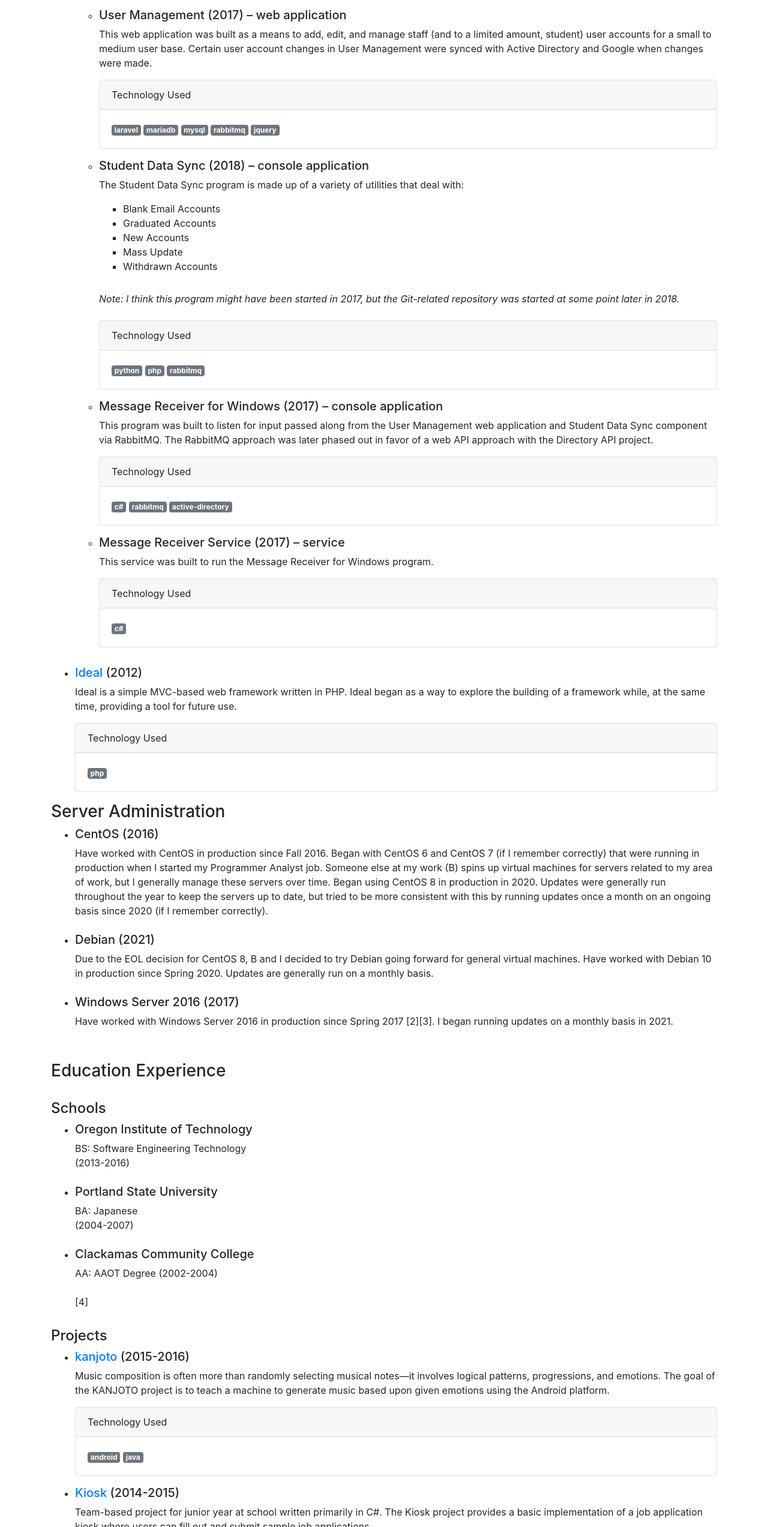
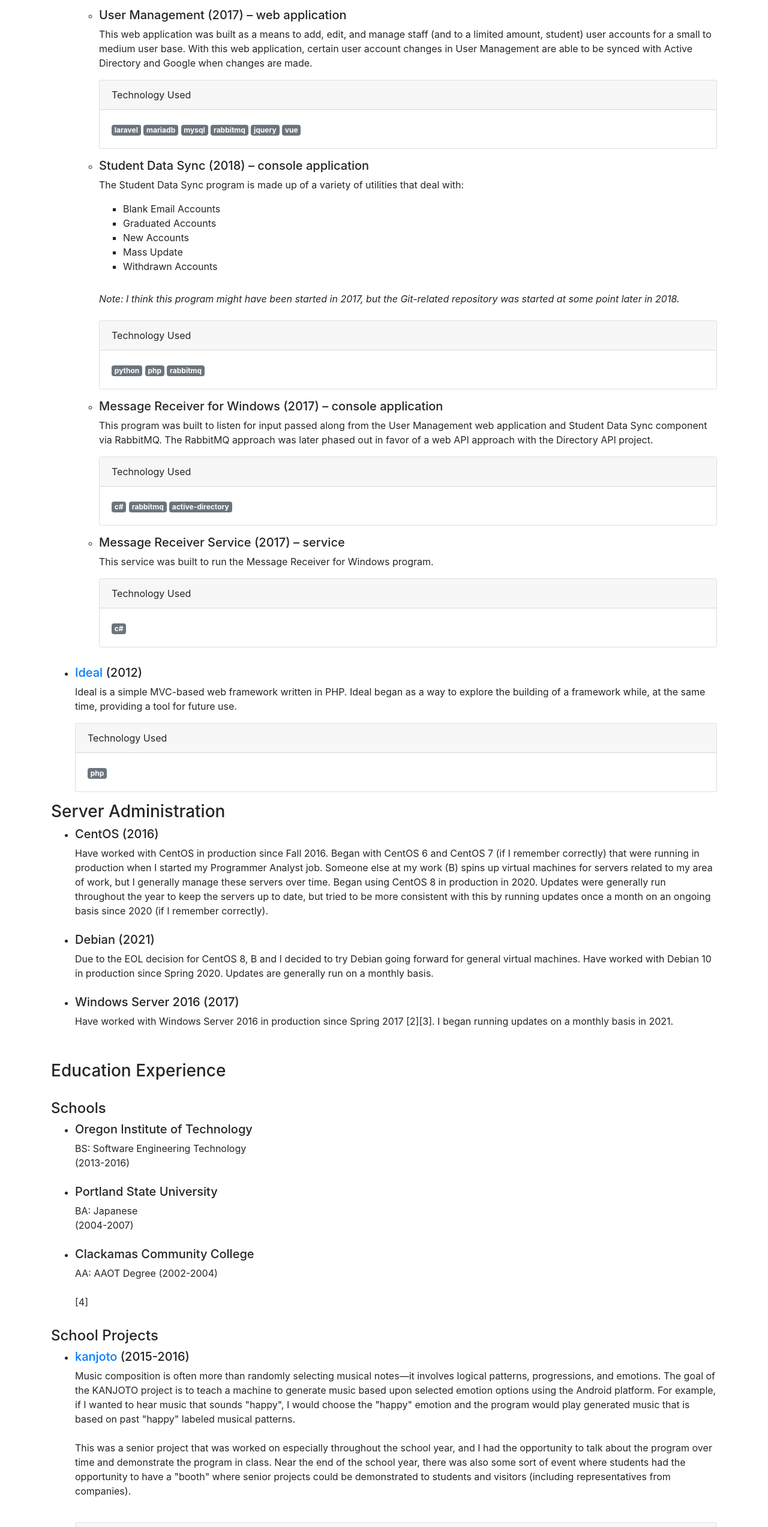
Before and after one commit to summea/summea.github.io, a plain HTML site: page index.html in a window 1280 px wide. Shown: the part 3065-5610 px from the top of the page at 60% size. Drawn offline with nearby package versions, Linux system fonts and the light colour scheme.

Commit message:
Added more information about school projects and updated HTML formatting

```diff
--- a/index.html
+++ b/index.html
@@ -82,7 +82,7 @@
         <li>
           <h5>Dashboard (2019)</h5>
           <p>
-            A simple web application project that displays data from User Management. The backend is built with Flask, and the frontend is built with React.<br>
+            A simple web application project that displays data from User Management. The backend is built with Flask, and the frontend is built with React.<br />
             <div class="card">
               <div class="card-header">Technology Used</div>
               <div class="card-body">
@@ -124,7 +124,7 @@
               <li>Import mailing list changes into Mailman</li>
               <li>Update sending rights for users with mailing list changes</li>
             </ol>
-            <br>
+            <br />
             Previously, this project ran the first three steps all at one time, but this led to times where Ume API was so busy with the related requests that it couldn't handle new incoming requests. Thus, there would be times where Ume API was unavailable during some of the processing taking place with the Mailing List Sync. In 2020, there was the idea to address this unavailability issue by using the task queue program called Celery. So now, when requests for mailing list members are made, they are taken up as tasks to run independently, so Ume API now can fire off tasks and provides a result URL that can be checked for when the task is completed. Once completed, the desired information is returned without causing a slowdown for Ume API, which means that it can continue to handle other incoming requests as expected.<br /><br />
             <div class="card">
               <div class="card-header">Technology Used</div>
@@ -216,7 +216,7 @@
             <li>
               <h5>User Management (2017) – web application</h5>
               <p>
-                This web application was built as a means to add, edit, and manage staff (and to a limited amount, student) user accounts for a small to medium user base. Certain user account changes in User Management were synced with Active Directory and Google when changes were made.
+                This web application was built as a means to add, edit, and manage staff (and to a limited amount, student) user accounts for a small to medium user base. With this web application, certain user account changes in User Management are able to be synced with Active Directory and Google when changes are made.
                 <div class="card">
                   <div class="card-header">Technology Used</div>
                   <div class="card-body">
@@ -225,6 +225,7 @@
                     <span class="badge badge-secondary">mysql</span>
                     <span class="badge badge-secondary">rabbitmq</span>
                     <span class="badge badge-secondary">jquery</span>
+                    <span class="badge badge-secondary">vue</span>
                   </div>
                 </div>
               </p>
@@ -268,7 +269,7 @@
             <li>
               <h5>Message Receiver Service (2017) – service</h5>
               <p>
-                This service was built to run the Message Receiver for Windows program.<br>
+                This service was built to run the Message Receiver for Windows program.<br />
                 <div class="card">
                   <div class="card-header">Technology Used</div>
                   <div class="card-body">
@@ -282,7 +283,7 @@
         <li>
           <h5><a href="https://github.com/summea/ideal">Ideal</a> (2012)</h5>
           <p>
-            Ideal is a simple MVC-based web framework written in PHP. Ideal began as a way to explore the building of a framework while, at the same time, providing a tool for future use.<br>
+            Ideal is a simple MVC-based web framework written in PHP. Ideal began as a way to explore the building of a framework while, at the same time, providing a tool for future use.<br />
             <div class="card">
               <div class="card-header">Technology Used</div>
               <div class="card-body">
@@ -329,17 +330,19 @@
         </li>
         [4]
       </ul>
-      <h4>Projects</h4>
+      <h4>School Projects</h4>
       <ul>
         <li>
           <h5><a href="https://github.com/summea/kanjoto">kanjoto</a> (2015-2016)</h5>
           <p>
-            Music composition is often more than randomly selecting musical notes—it involves logical patterns, progressions, and emotions. The goal of the KANJOTO project is to teach a machine to generate music based upon given emotions using the Android platform.<br>
+            Music composition is often more than randomly selecting musical notes—it involves logical patterns, progressions, and emotions. The goal of the KANJOTO project is to teach a machine to generate music based upon selected emotion options using the Android platform. For example, if I wanted to hear music that sounds "happy", I would choose the "happy" emotion and the program would play generated music that is based on past "happy" labeled musical patterns.<br /><br />
+            This was a senior project that was worked on especially throughout the school year, and I had the opportunity to talk about the program over time and demonstrate the program in class. Near the end of the school year, there was also some sort of event where students had the opportunity to have a "booth" where senior projects could be demonstrated to students and visitors (including representatives from companies).<br /><br />
             <div class="card">
               <div class="card-header">Technology Used</div>
               <div class="card-body">
                 <span class="badge badge-secondary">android</span>
                 <span class="badge badge-secondary">java</span>
+                <span class="badge badge-secondary">sqlite</span>
               </div>
             </div>
           </p>
@@ -347,12 +350,13 @@
         <li>
           <h5><a href="https://github.com/summea/kask-kiosk">Kiosk</a> (2014-2015)</h5>
           <p>
-            Team-based project for junior year at school written primarily in C#. The Kiosk project provides a basic implementation of a job application kiosk where users can fill out and submit sample job applications.<br>
+            Kiosk was a team-based project for junior year at school written primarily in C#. The Kiosk project provides a basic implementation of a job application kiosk where users can fill out and submit sample job applications. If I remember correctly, I think I worked more on the web application side of this project, while other members of the group might have worked on that part as well or on other parts like the database, etc.<br />
             <div class="card">
               <div class="card-header">Technology Used</div>
               <div class="card-body">
                 <span class="badge badge-secondary">asp.net mvc</span>
                 <span class="badge badge-secondary">c#</span>
+                <span class="badge badge-secondary">sql-server</span>
               </div>
             </div>
           </p>
```
